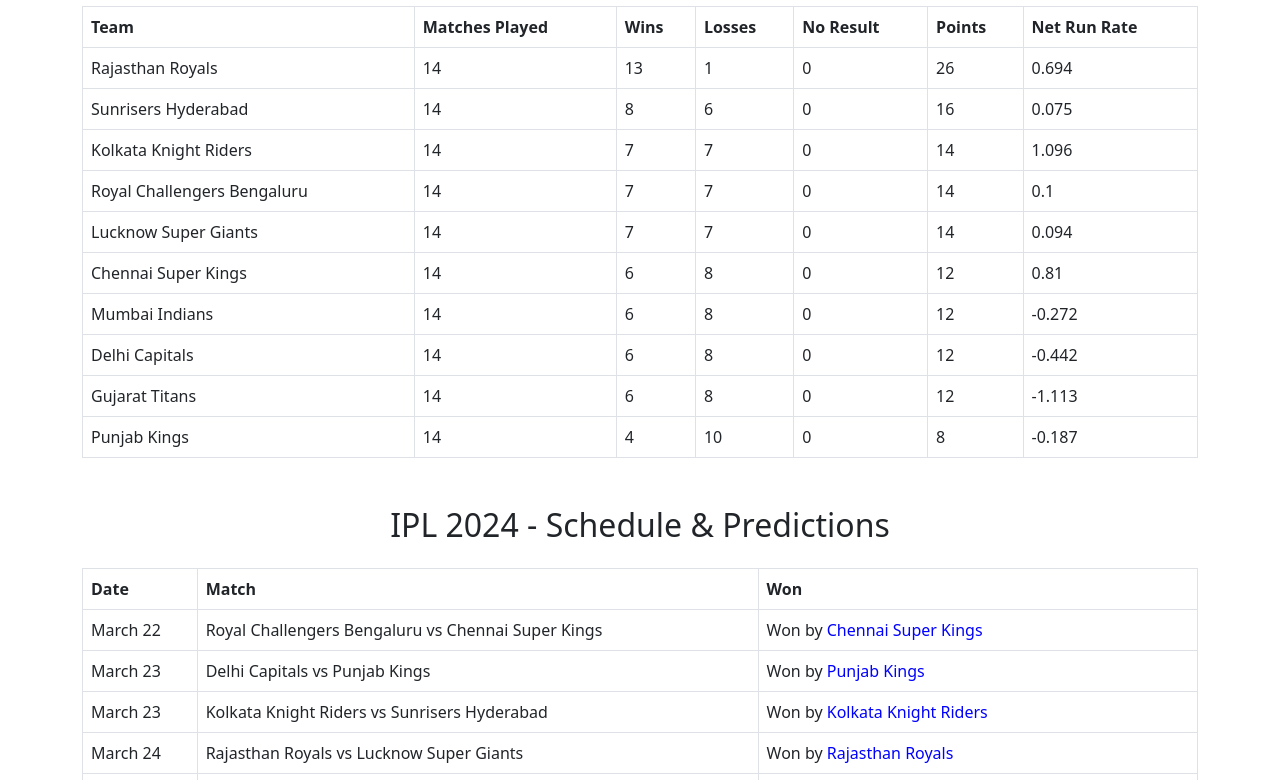
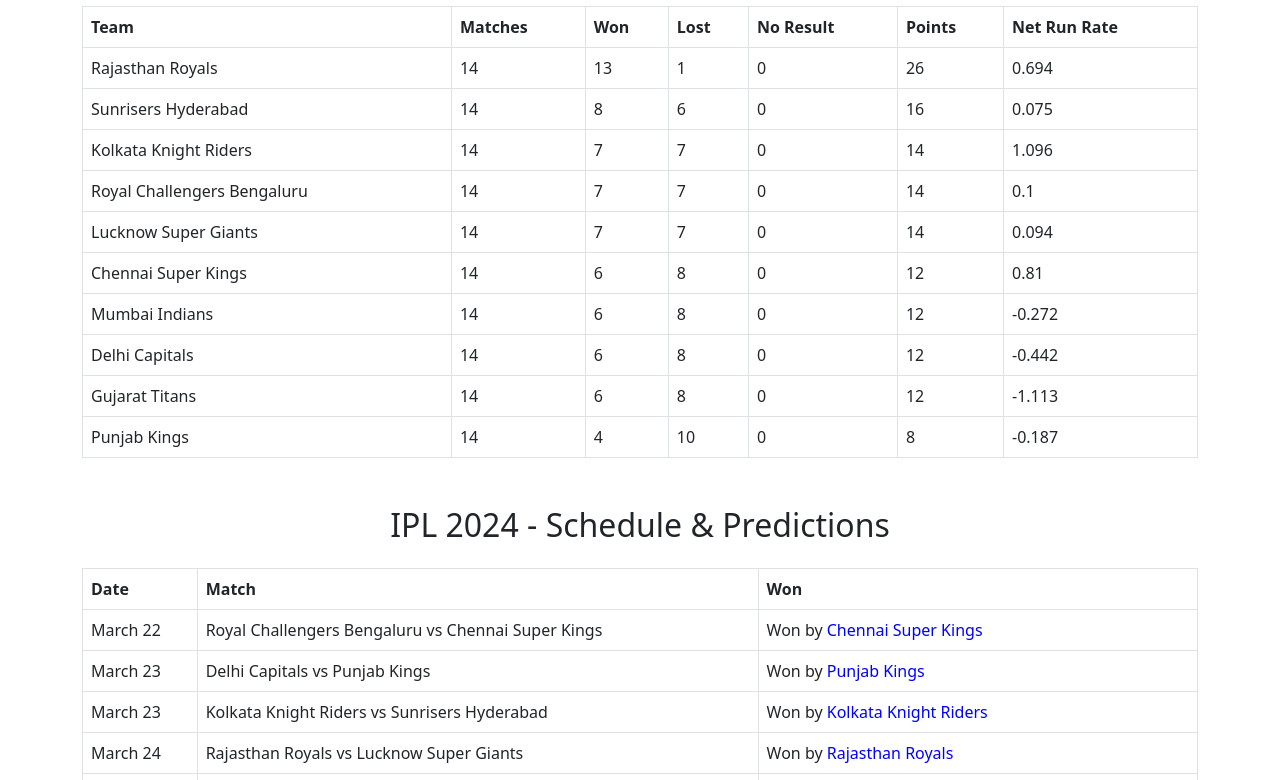
Before and after one commit to iplpredictiontable/iplpredictiontable, a plain HTML site: page index.html in a window 1280 px wide. Shown: the part 241-1021 px from the top of the page. Drawn offline with nearby package versions, Linux system fonts and the light colour scheme.

Commit message:
feat: updated table heading

```diff
--- a/index.html
+++ b/index.html
@@ -30,9 +30,9 @@
       <thead>
         <tr>
           <th scope="col">Team</th>
-          <th scope="col">Matches Played</th>
-          <th scope="col">Wins</th>
-          <th scope="col">Losses</th>
+          <th scope="col">Matches</th>
+          <th scope="col">Won</th>
+          <th scope="col">Lost</th>
           <th scope="col">No Result</th>
           <th scope="col">Points</th>
           <th scope="col">Net Run Rate</th>
```
